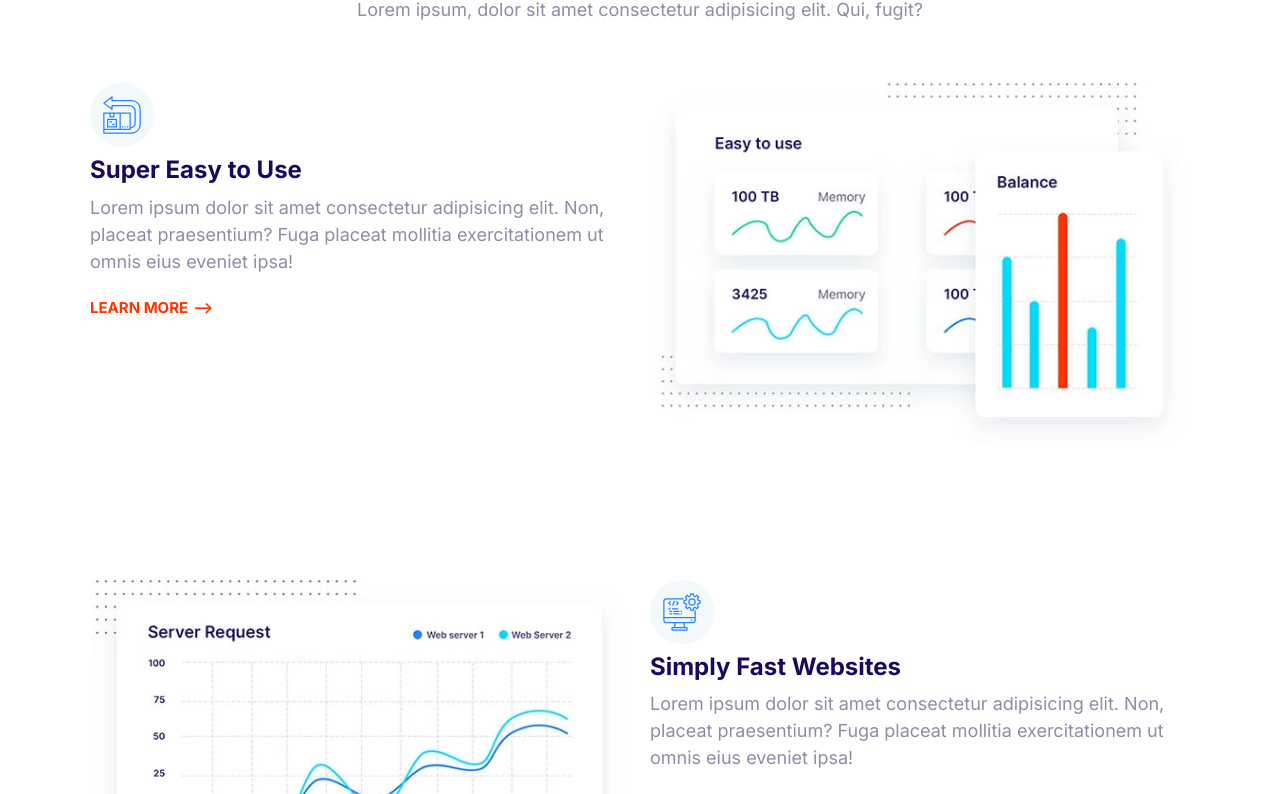
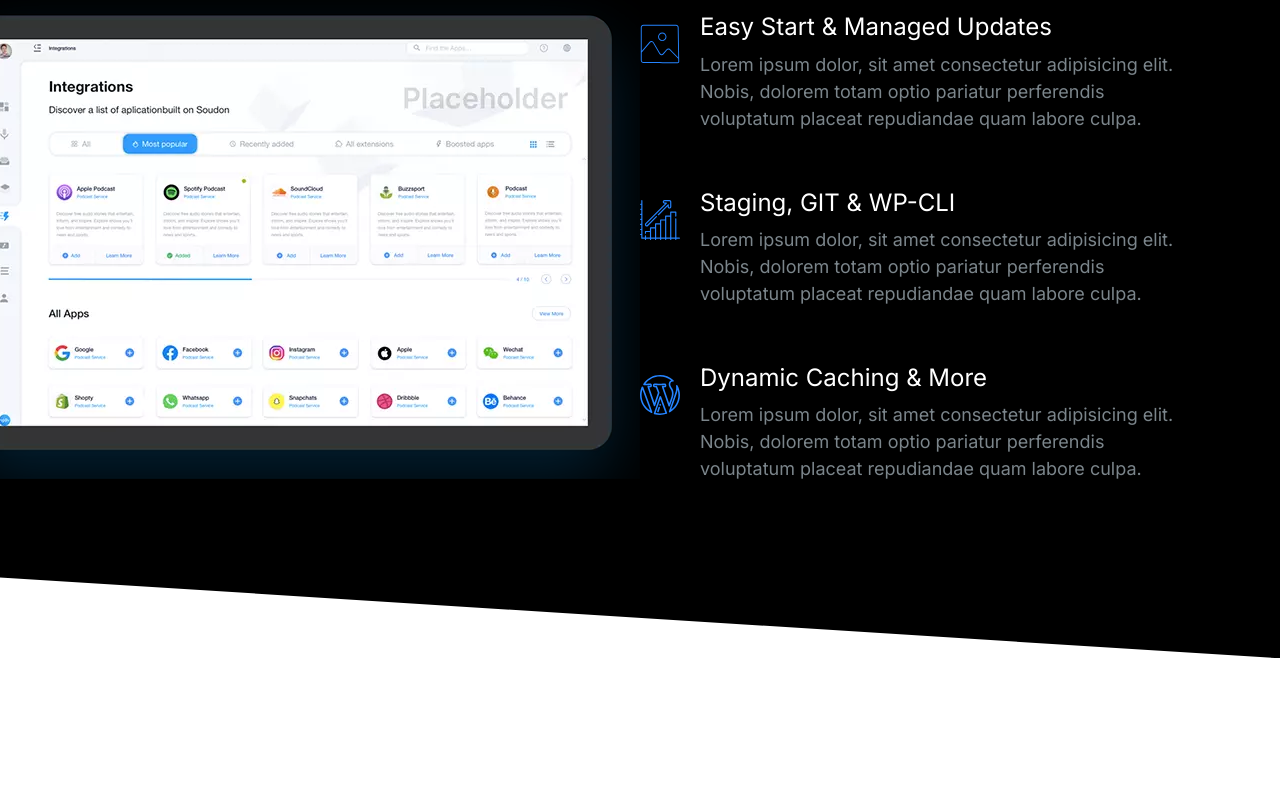
Before and after one commit to guy586/Moshify, a plain HTML site: page index.html in a window 1280 px wide. Shown: the part 151-945 px from the top of the page. After the commit the page ends 809 px from the top, so only its background shows below. Drawn offline with Linux system fonts and the light colour scheme.

Commit message:
Build the block-showcase component.

```diff
--- a/css/styles.css
+++ b/css/styles.css
@@ -13,6 +13,11 @@
 *::after,
 *::before {
   box-sizing: border-box;
+}
+
+::selection {
+  background: var(--color-primary);
+  color: #fff;
 }
 
 /* Typography */
@@ -45,6 +50,7 @@ h2 {
 
 h3 {
   font-size: 3rem;
+  font-weight: 500;
 }
 
 p {
@@ -135,7 +141,6 @@ a {
 .list {
   list-style: none;
   padding-left: 0;
-  color: var(--color-headings);
 }
 
 .list--inline .list__item {
@@ -146,6 +151,7 @@ a {
 .list--tick {
   list-style-image: url(../images/tick.svg);
   padding-left: 3rem;
+  color: var(--color-headings);
 }
 
 .list--tick .list__item {
@@ -413,6 +419,7 @@ a {
 /* Media */
 .media {
   display: flex;
+  margin-bottom: 4rem;
 }
 
 .media__title {
@@ -625,18 +632,20 @@ a {
   color: #7b858b;
 }
 
-.block--dark .block__heading {
+.block--dark h1,
+.block--dark h2,
+.block--dark h3 {
   color: #fff;
 }
 
 .block--skewed-right {
   padding-bottom: calc(var(--padding-vertical) + 4rem);
-  clip-path: polygon(0% 0%, 100% 0%, 100% 100%, 0% 80%);
+  clip-path: polygon(0% 0%, 100% 0%, 100% 100%, 0% 90%);
 }
 
 .block--skewed-left {
   padding-bottom: calc(var(--padding-vertical) + 4rem);
-  clip-path: polygon(0% 0%, 100% 0%, 100% 80%, 0% 100%);
+  clip-path: polygon(0% 0%, 100% 0%, 100% 90%, 0% 100%);
 }
 
 .container {
@@ -708,10 +717,6 @@ a {
 }
 
 /* Hero */
-.hero {
-  clip-path: polygon(0% 0%, 100% 0%, 100% 90%, 0% 100%);
-}
-
 .hero__tagline {
   font-size: 2rem;
   color: #b9c3cf;
@@ -792,3 +797,23 @@ a {
     order: 2;
   }
 }
+
+/* Showcase Block */
+.block-showcase__image > img {
+  width: 100%;
+}
+
+@media screen and (min-width: 768px) {
+  .block-showcase .grid {
+    grid-template-columns: repeat(2, 50%);
+  }
+
+  .block-showcase__image {
+    justify-self: end;
+  }
+
+  .block-showcase__image > img {
+    width: auto;
+    max-width: 700px;
+  }
+}
--- a/index.html
+++ b/index.html
@@ -15,121 +15,76 @@
     <link rel="stylesheet" href="css/styles.css" />
   </head>
   <body>
-    <section class="block container">
+    <section class="block block--dark block--skewed-right block-showcase">
       <header class="block__header">
-        <h2>Host on the Cloud to Keep Growing</h2>
-        <p>
-          Lorem ipsum, dolor sit amet consectetur adipisicing elit. Qui, fugit?
-        </p>
+        <h2>User-friendly Control Panel</h2>
       </header>
-      <article class="grid grid--1x2 feature">
-        <div class="feature__content">
-          <span class="icon-container">
-            <svg class="icon icon--primary">
-              <use xlink:href="images/sprite.svg#easy"></use>
-            </svg>
-          </span>
-          <h3 class="feature__heading">Super Easy to Use</h3>
-          <p>
-            Lorem ipsum dolor sit amet consectetur adipisicing elit. Non,
-            placeat praesentium? Fuga placeat mollitia exercitationem ut omnis
-            eius eveniet ipsa!
-          </p>
-          <a href="#" class="link-arrow">Learn More</a>
-        </div>
-        <picture>
+      <div class="container grid grid--1x2">
+        <picture class="block-showcase__image">
           <source
             type="image/webp"
-            srcset="images/easy.webp 1x, images/easy@2x.webp 2x"
+            srcset="images/ipad.webp 1x, images/ipad@2x.webp 2x"
           />
           <source
-            type="image/jpg"
-            srcset="images/easy.jpg 1x, images/easy@2x.jpg 2x"
+            type="image/png"
+            srcset="images/ipad.png 1x, images/ipad@2x.png 2x"
           />
-          <img class="feature__image" src="images/easy@2x.jpg 2x" alt="" />
+          <img src="images/ipad.png" alt="" />
         </picture>
-      </article>
-      <article class="grid grid--1x2 feature">
-        <div class="feature__content">
-          <span class="icon-container">
+        <ul class="list">
+          <li>
+            <div class="media">
+              <div class="media__image">
                 <svg class="icon icon--primary">
-              <use xlink:href="images/sprite.svg#computer"></use>
+                  <use xlink:href="images/sprite.svg#snap"></use>
                 </svg>
-          </span>
-          <h3 class="feature__heading">Simply Fast Websites</h3>
+              </div>
+              <div class="media__body">
+                <h3 class="media__title">Easy Start & Managed Updates</h3>
                 <p>
-            Lorem ipsum dolor sit amet consectetur adipisicing elit. Non,
-            placeat praesentium? Fuga placeat mollitia exercitationem ut omnis
-            eius eveniet ipsa!
+                  Lorem ipsum dolor, sit amet consectetur adipisicing elit.
+                  Nobis, dolorem totam optio pariatur perferendis voluptatum
+                  placeat repudiandae quam labore culpa.
                 </p>
-          <a href="#" class="link-arrow">Learn More</a>
               </div>
-        <picture>
-          <source
-            type="image/webp"
-            srcset="images/fast.webp 1x, images/fast@2x.webp 2x"
-          />
-          <source
-            type="image/jpg"
-            srcset="images/fast.jpg 1x, images/fast@2x.jpg 2x"
-          />
-          <img class="feature__image" src="images/fast@2x.jpg 2x" alt="" />
-        </picture>
-      </article>
-      <article class="grid grid--1x2 feature">
-        <div class="feature__content">
-          <span class="icon-container">
+            </div>
+          </li>
+          <li>
+            <div class="media">
+              <div class="media__image">
+                <svg class="icon icon--primary">
+                  <use xlink:href="images/sprite.svg#growth"></use>
+                </svg>
+              </div>
+              <div class="media__body">
+                <h3 class="media__title">Staging, GIT & WP-CLI</h3>
+                <p>
+                  Lorem ipsum dolor, sit amet consectetur adipisicing elit.
+                  Nobis, dolorem totam optio pariatur perferendis voluptatum
+                  placeat repudiandae quam labore culpa.
+                </p>
+              </div>
+            </div>
+          </li>
+          <li>
+            <div class="media">
+              <div class="media__image">
                 <svg class="icon icon--primary">
                   <use xlink:href="images/sprite.svg#wordpress"></use>
                 </svg>
-          </span>
-          <h3 class="feature__heading">Wordpress Made Easy</h3>
+              </div>
+              <div class="media__body">
+                <h3 class="media__title">Dynamic Caching & More</h3>
                 <p>
-            Lorem ipsum dolor sit amet consectetur adipisicing elit. Non,
-            placeat praesentium? Fuga placeat mollitia exercitationem ut omnis
-            eius eveniet ipsa!
+                  Lorem ipsum dolor, sit amet consectetur adipisicing elit.
+                  Nobis, dolorem totam optio pariatur perferendis voluptatum
+                  placeat repudiandae quam labore culpa.
                 </p>
-          <a href="#" class="link-arrow">Learn More</a>
               </div>
-        <picture>
-          <source
-            type="image/webp"
-            srcset="images/wordpress.webp 1x, images/wordpress@2x.webp 2x"
-          />
-          <source
-            type="image/jpg"
-            srcset="images/wordpress.jpg 1x, images/wordpress@2x.jpg 2x"
-          />
-          <img class="feature__image" src="images/wordpress@2x.jpg 2x" alt="" />
-        </picture>
-      </article>
-      <article class="grid grid--1x2 feature">
-        <div class="feature__content">
-          <span class="icon-container">
-            <svg class="icon icon--primary">
-              <use xlink:href="images/sprite.svg#clock"></use>
-            </svg>
-          </span>
-          <h3 class="feature__heading">24/7 Expert Support</h3>
-          <p>
-            Lorem ipsum dolor sit amet consectetur adipisicing elit. Non,
-            placeat praesentium? Fuga placeat mollitia exercitationem ut omnis
-            eius eveniet ipsa!
-          </p>
-          <a href="#" class="link-arrow">Learn More</a>
             </div>
-        <picture>
-          <source
-            type="image/webp"
-            srcset="images/support.webp 1x, images/support@2x.webp 2x"
-          />
-          <source
-            type="image/jpg"
-            srcset="images/support.jpg 1x, images/support@2x.jpg 2x"
-          />
-          <img class="feature__image" src="images/support@2x.jpg 2x" alt="" />
-        </picture>
-      </article>
+          </li>
+        </ul>
+      </div>
     </section>
     <script src="js/main.js"></script>
   </body>
```
Also changed, not shown: components/block-showcase.html (added, +71 -0 lines), images/ipad.png (added), images/ipad.webp (added), images/ipad@2x.png (added), images/ipad@2x.webp (added). Lines whose indentation alone changed are shown as unchanged.
